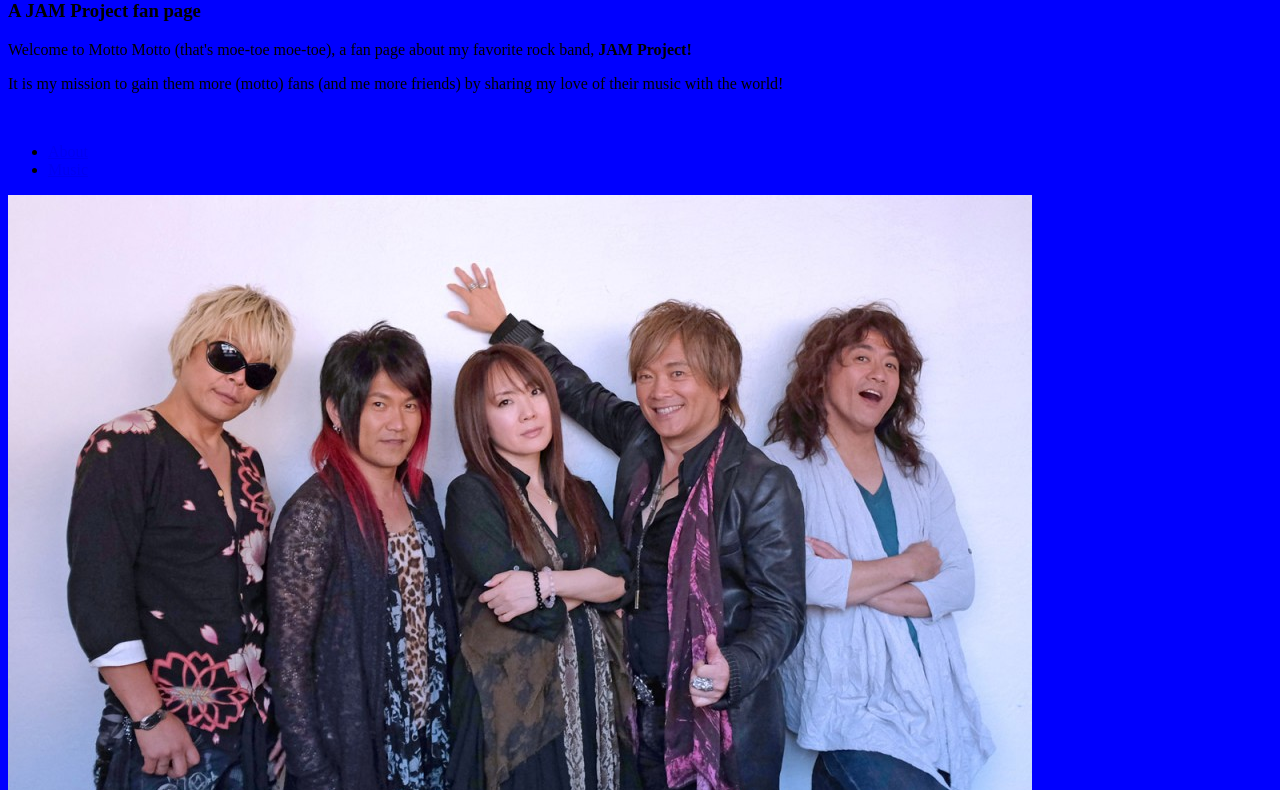
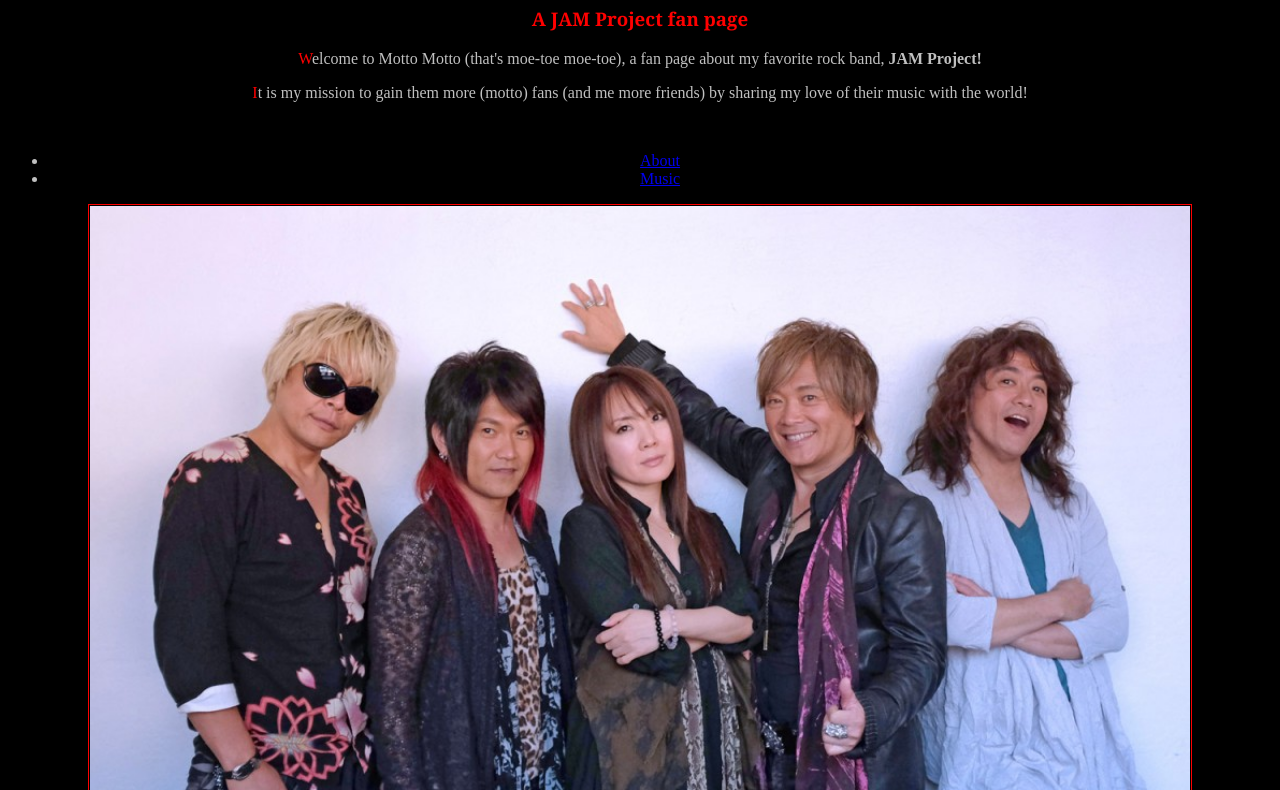
Before and after one commit to shanahagood/shanahagood.github.io, a plain HTML site: page index.html in a window 1280 px wide. Shown: the part 80-870 px from the top of the page. Drawn offline with Linux system fonts and the light colour scheme.

Commit message:
add dimensions and border to img, center table, turn background black, body font silver, define font

```diff
--- a/styles.css
+++ b/styles.css
@@ -1,2 +1,32 @@
-body {background:blue;
+body {
+	color: silver;
+	background: black;
+	text-align: center;
 }
+
+#header {
+	background-color: silver;
+}
+
+h1, h3, footer {
+	color: red;
+	font-family: "Georgia";
+}
+
+p::first-letter {
+    color: 	red;
+
+}
+
+
+img {
+	display: block;
+	margin: auto;
+	padding: 1px;
+	border: 1px solid red;
+	width: 1100px;
+}
+
+table {
+    margin: 0 auto;
+}
```
